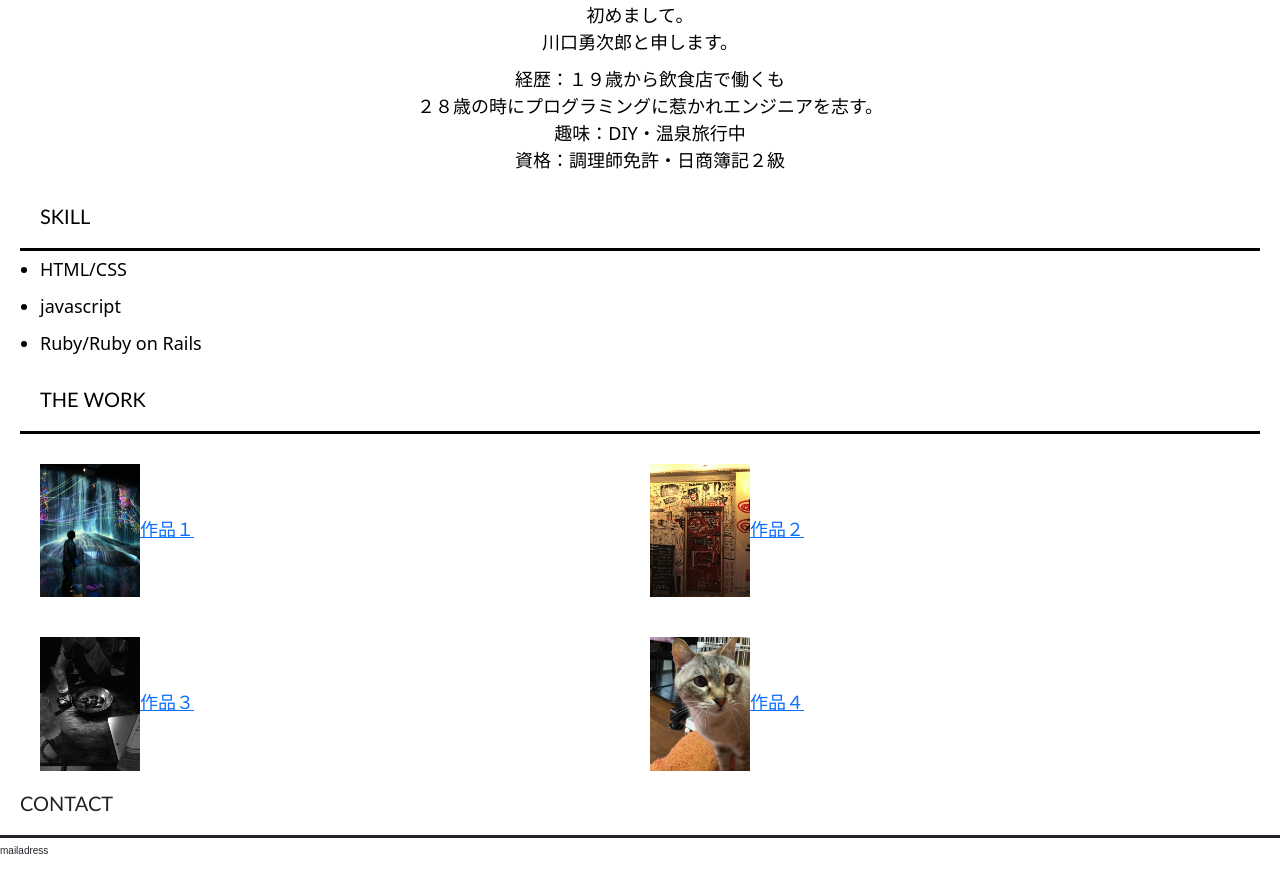
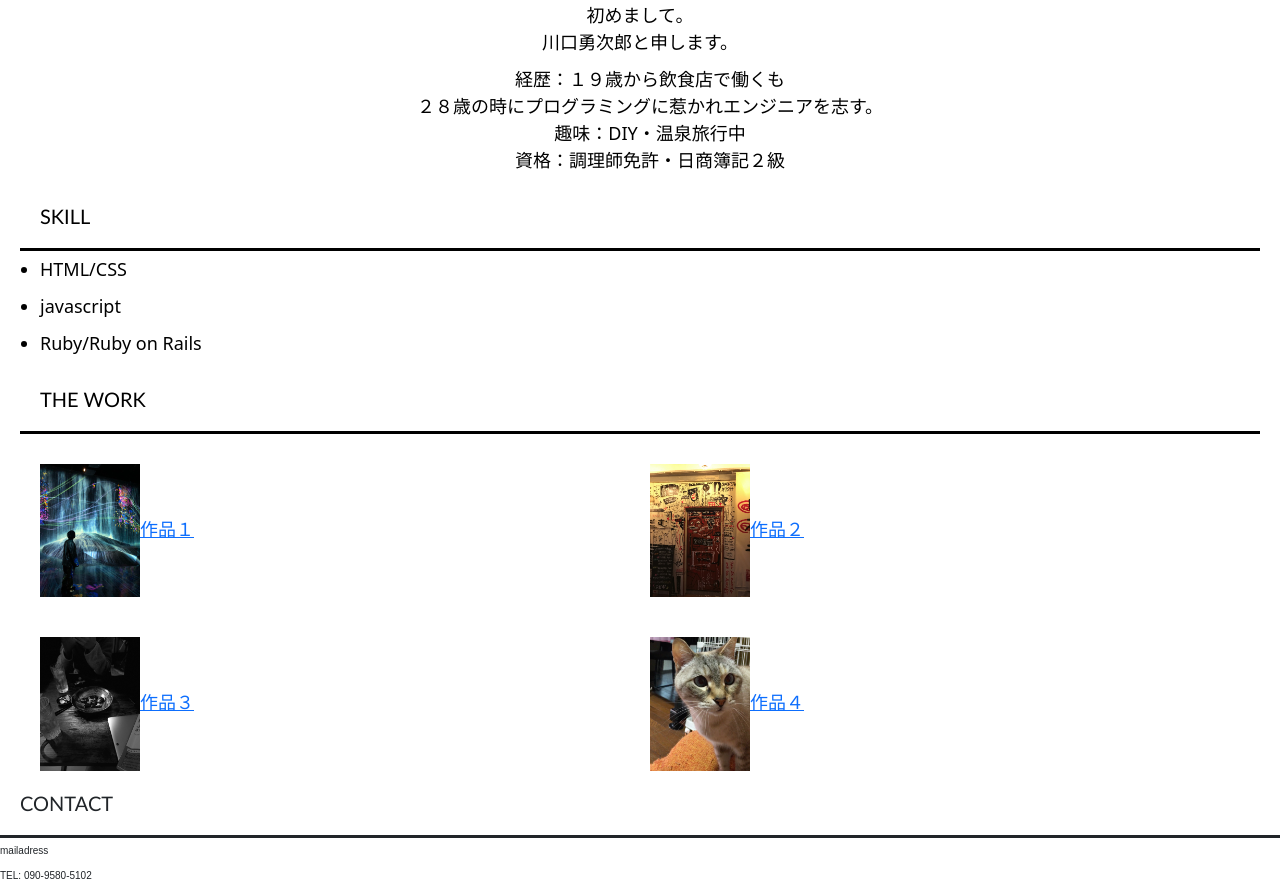
Before and after one commit to yuji0406/Mypage, a plain HTML site: page index.html in a window 1280 px wide. Shown: the part 1285-2178 px from the top of the page. Before the commit the page ends 2153 px from the top, so only its background shows below. Drawn offline with nearby package versions, Linux system fonts and the light colour scheme; a script that the page names is missing.

Commit message:
Update index.html

```diff
--- a/index.html
+++ b/index.html
@@ -67,6 +67,7 @@
             <div id="section_4"></div>
             <h2>CONTACT</h2>
             <p>mailadress</p>
+            <p>TEL: 090-9580-5102</p>
 
 
         </footer>
```
